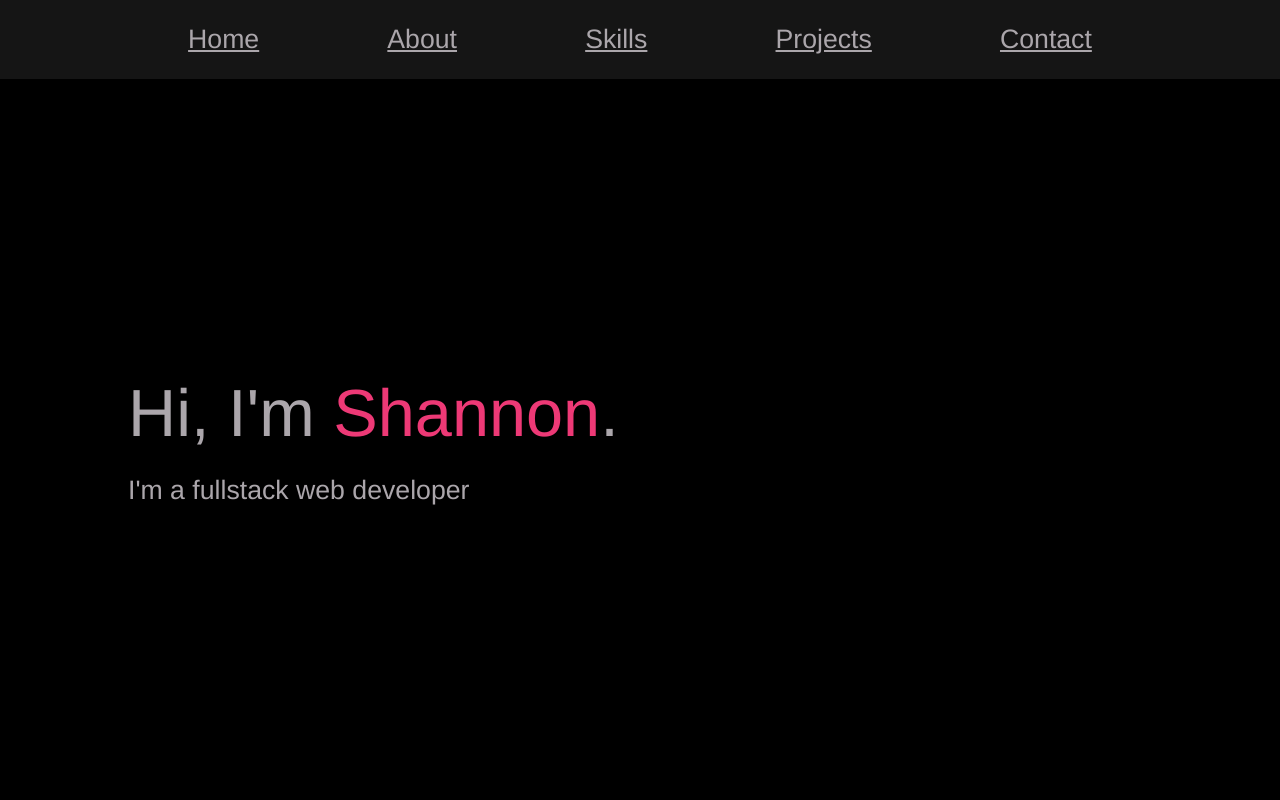
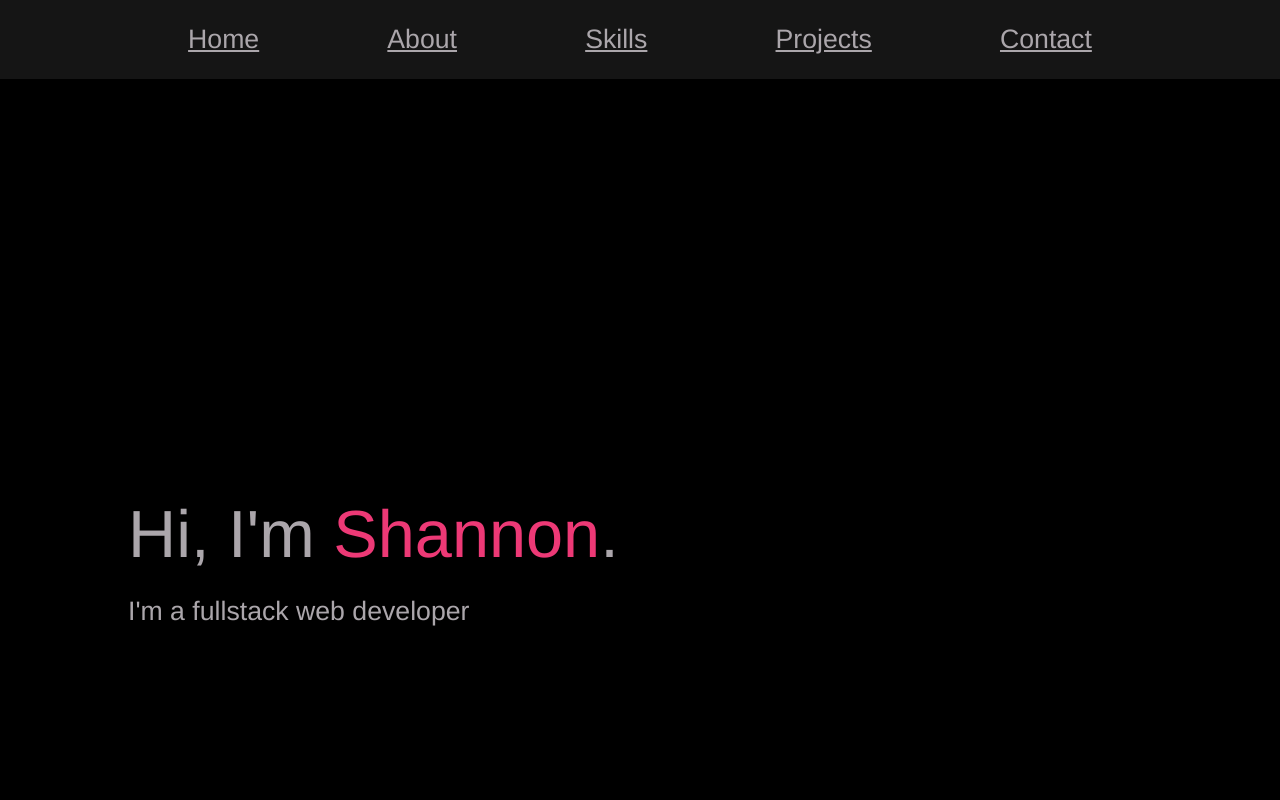
Before and after one commit to Cedrus32/Portfolio, a React (Vite) app: page / in a window 1280 px wide. Shown: the top 800 px of the page. Built offline with nearby package versions, Linux system fonts and the light colour scheme.

Commit message:
Make nav sticky

```diff
--- a/src/styles/index.css
+++ b/src/styles/index.css
@@ -118,10 +118,11 @@ ul {
 }
 
 nav {
-    position: fixed;
+    /* position: fixed; */
+    position: sticky;
     top: 0;
-    left: 0;
-    z-index: 1;
+    /* left: 0; */
+    /* z-index: 1; */
     min-height: var(--nav-height);
     width: 100vw;
     padding: var(--3-gap);
@@ -139,7 +140,8 @@ section {
     justify-content: center;
     align-items: start;
     min-height: 100vh;
-    padding-top: var(--nav-height);
+    margin-top: var(--nav-height);
+    /* padding-top: var(--nav-height); */
 }
 
 #projects {
```
